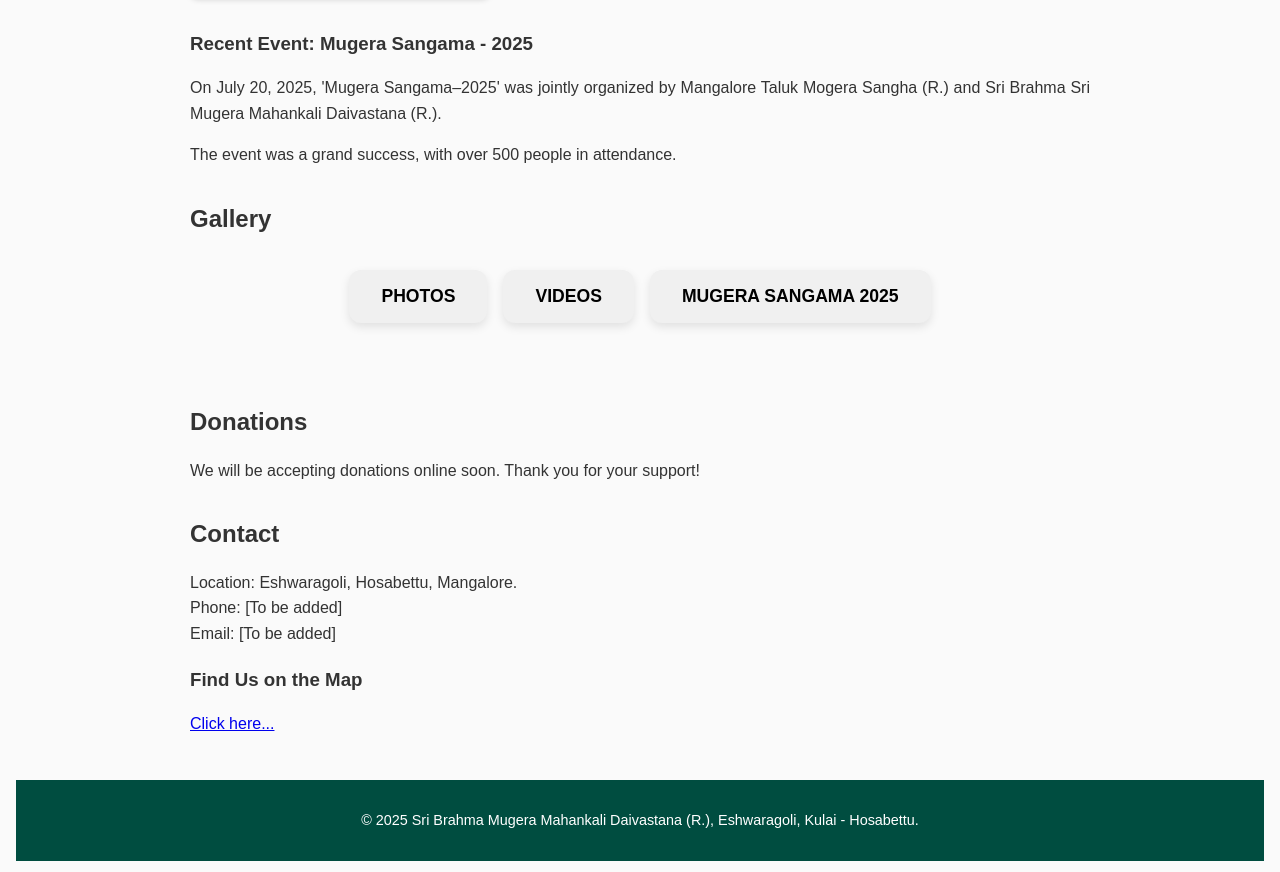
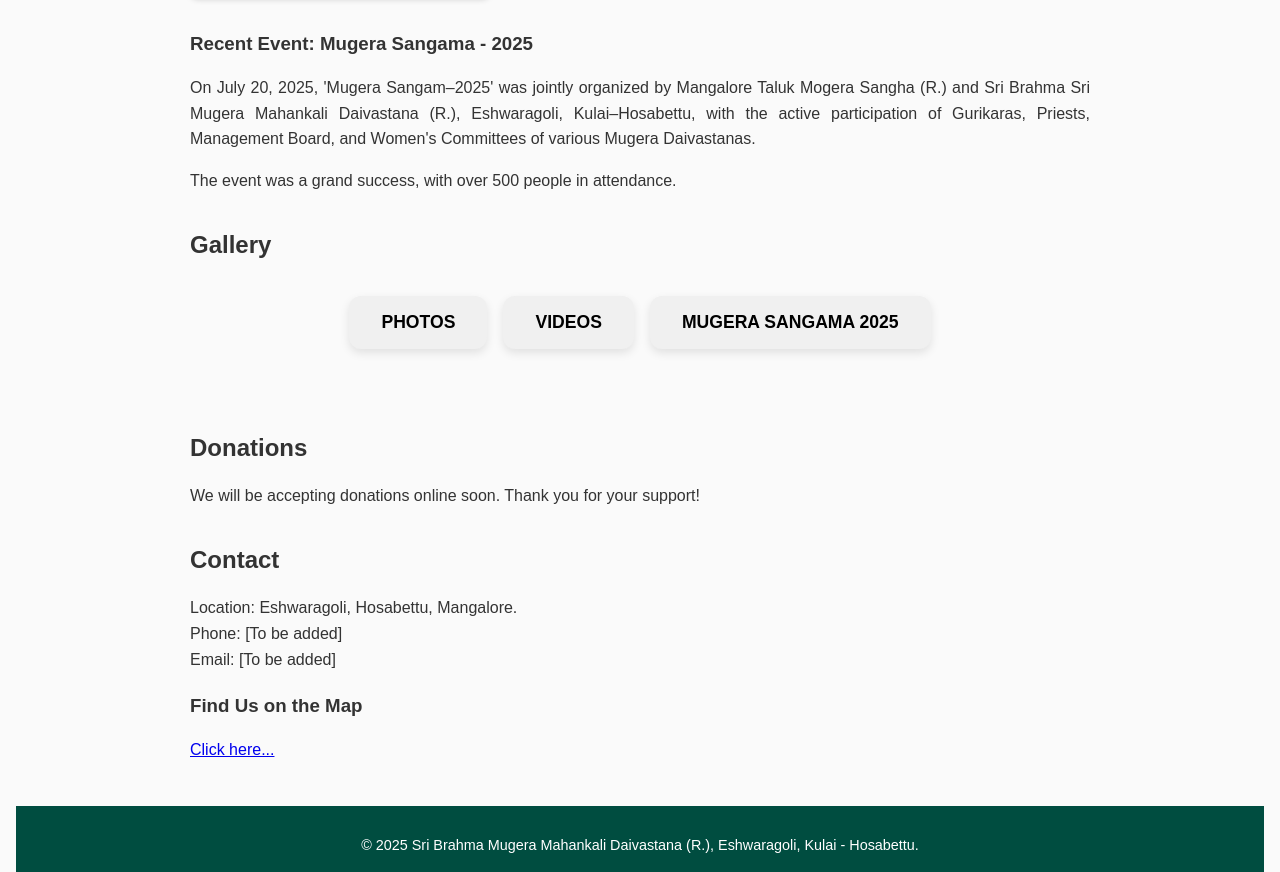
Before and after one commit to SBMMD/SriKshetraEshwaragoli, a plain HTML site: page index.html in a window 1280 px wide. Shown: the part 1537-2409 px from the top of the page. Drawn offline with Linux system fonts and the light colour scheme.

Commit message:
Update index.html

```diff
--- a/index.html
+++ b/index.html
@@ -267,8 +267,8 @@
 
   <div class="event-list">
       <h3>Recent Event: Mugera Sangama - 2025</h3>
-      <p>On July 20, 2025, 'Mugera Sangama–2025' was jointly organized by Mangalore Taluk Mogera Sangha (R.) and Sri Brahma Sri Mugera Mahankali Daivastana (R.).</p>
-      <p>The event was a grand success, with over 500 people in attendance.</p>
+      <p>On July 20, 2025, 'Mugera Sangam–2025' was jointly organized by Mangalore Taluk Mogera Sangha (R.) and Sri Brahma Sri Mugera Mahankali Daivastana (R.), Eshwaragoli, Kulai–Hosabettu, with the active participation of Gurikaras, Priests, Management Board, and Women's Committees of various Mugera Daivastanas.</p>
+  <p>The event was a grand success, with over 500 people in attendance.</p>
       </div>
   </section>
 
```
